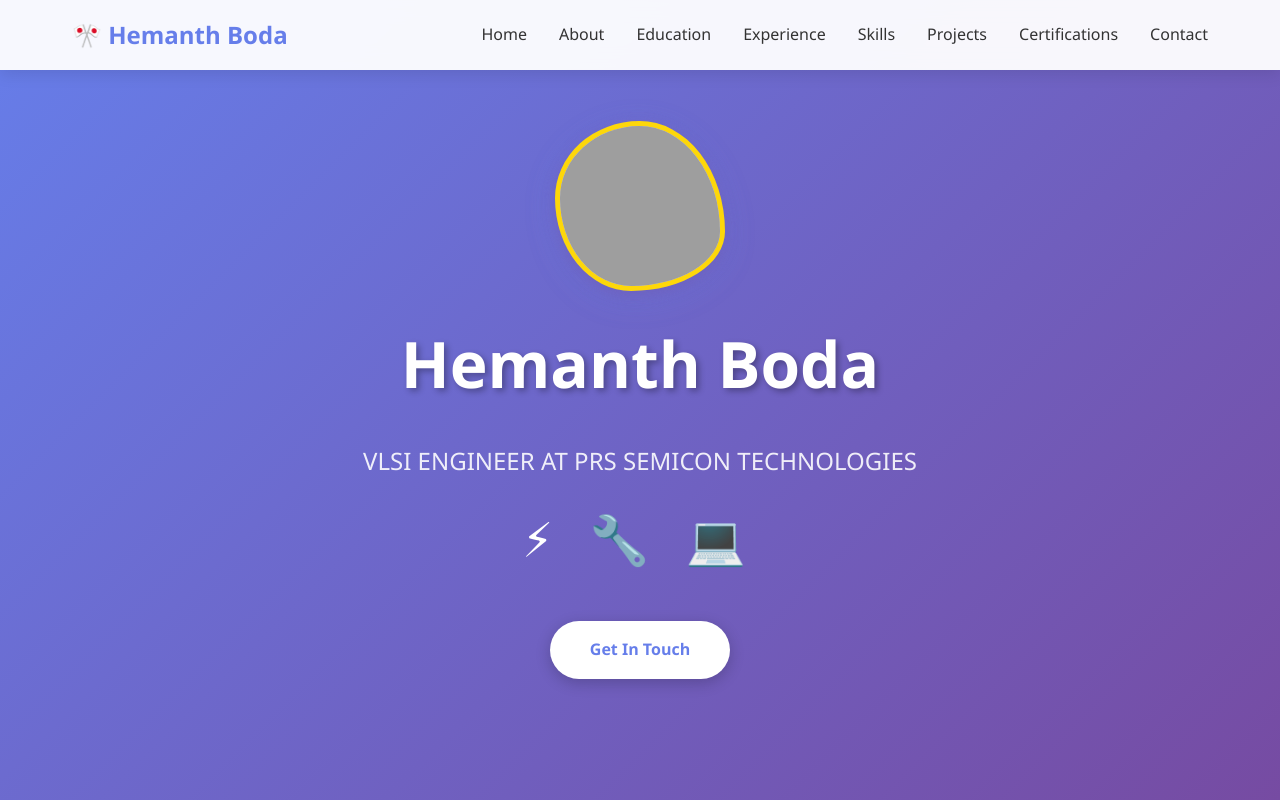
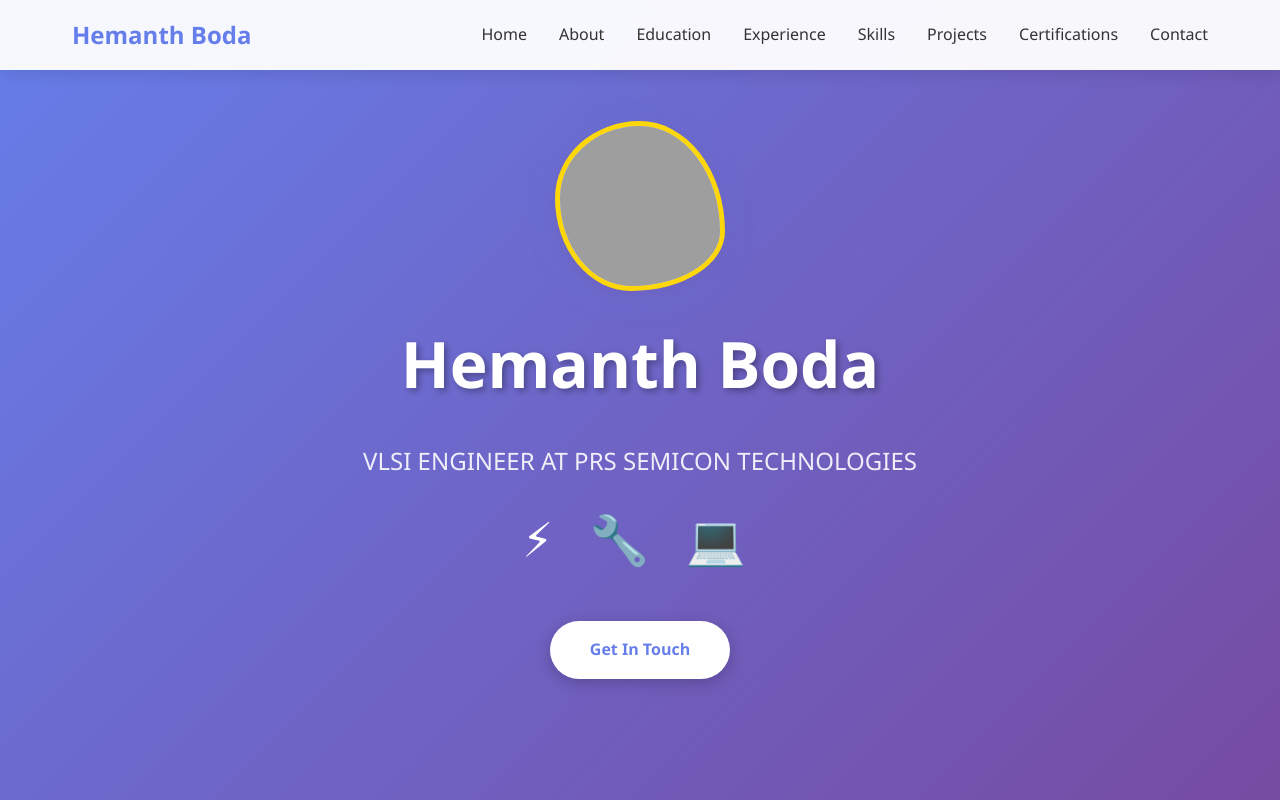
Before and after one commit to FreeFrameFusion/hemanth-boda-portfolio, a plain HTML site: page index.html in a window 1280 px wide. Shown: the top 800 px of the page. Drawn offline with Linux system fonts and the light colour scheme; grey boxes are pictures that could not be loaded.

Commit message:
Update index.html

```diff
--- a/index.html
+++ b/index.html
@@ -10,7 +10,7 @@
     <!-- Navigation -->
     <nav class="navbar">
         <div class="nav-container">
-            <a href="#" class="logo">🎌 Hemanth Boda</a>
+            <a href="#" class="logo"> Hemanth Boda</a>
             <ul class="nav-menu">
                 <li><a href="#home" class="nav-link">Home</a></li>
                 <li><a href="#about" class="nav-link">About</a></li>
```
